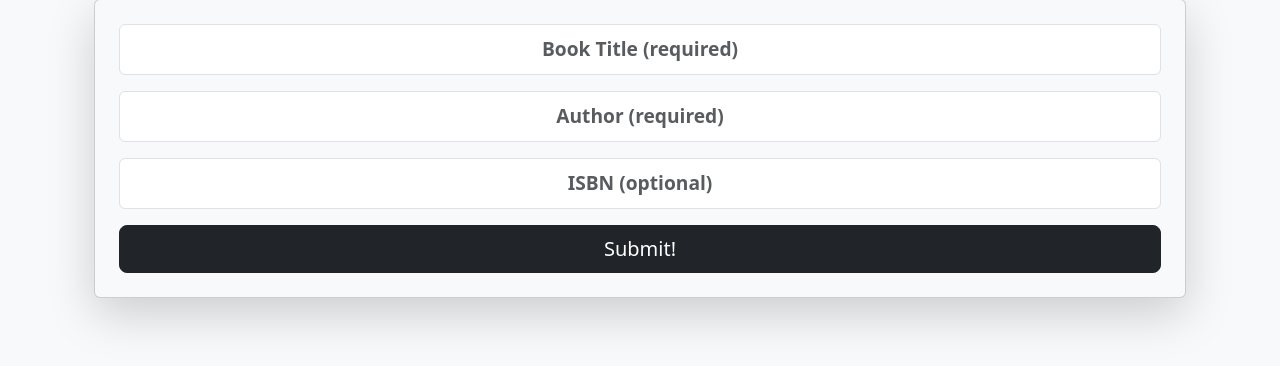
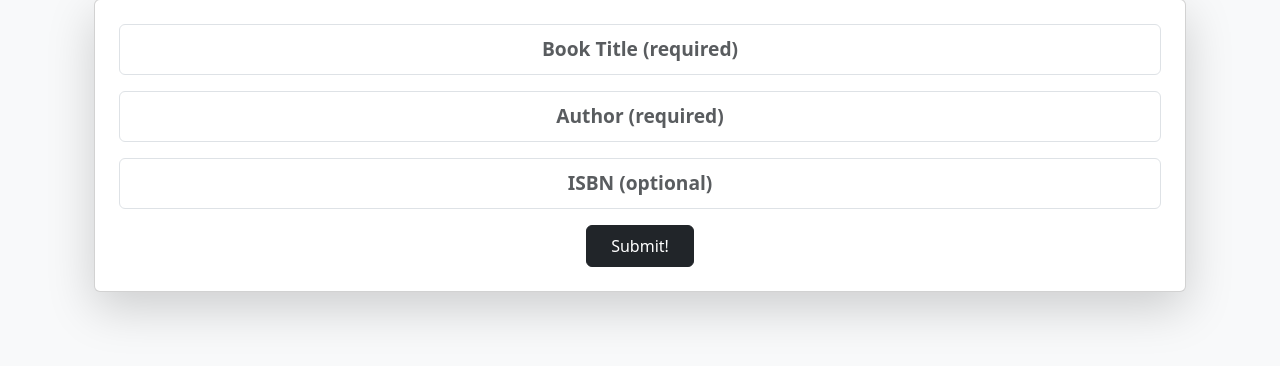
Before and after one commit to Navnedia/Textbook-X-Change, a Django app: template wishlist/templates/wishlist/requestbook.html in a window 1280 px wide. Shown: the part 279-645 px from the top of the page. Run offline with Django 5.2, Linux system fonts and the light colour scheme; the template is opened without the code that fills it, so the values that code supplies are empty.

Commit message:
Slight modifications to the request page UI

```diff
--- a/wishlist/templates/wishlist/requestbook.html
+++ b/wishlist/templates/wishlist/requestbook.html
@@ -16,8 +16,8 @@
     <h1 class="text-center bangers-font title-large mb-4">REQUEST A TEXTBOOK</h1>
 
     <!-- Request Form -->
-    <div class="card shadow-lg p-4 bg-light">
-        <form method="post">
+    <div class="card shadow-lg p-4 custom-grey-box">
+        <form method="post" id="requestForm">
             {% csrf_token %}
             <div class="mb-3">
                 <input type="text" class="form-control text-center fw-bold" placeholder="Book Title (required)" name="book_title" required>
@@ -29,7 +29,7 @@
                 <input type="text" class="form-control text-center fw-bold" placeholder="ISBN (optional)" name="isbn">
             </div>
             <div class="text-center">
-                <button type="submit" class="btn btn-dark btn-lg">Submit!</button>
+                <button type="submit" class="btn btn-dark px-4 py-2">Submit!</button>
             </div>
         </form>
 
@@ -68,4 +68,12 @@
 <!-- Include Google Fonts -->
 <link href="https://fonts.googleapis.com/css2?family=Bangers&display=swap" rel="stylesheet">
 
+<!-- JavaScript to Show Success Message -->
+<script>
+    document.getElementById("requestForm").addEventListener("submit", function(event) {
+        event.preventDefault(); // Prevent form from actually submitting
+        document.getElementById("successMessage").style.display = "block"; // Show success message
+    });
+</script>
+
 {% endblock %}
```
